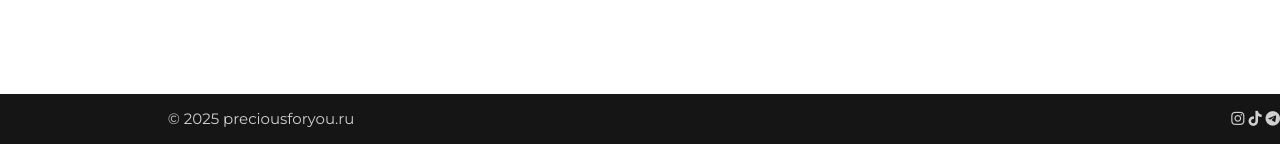
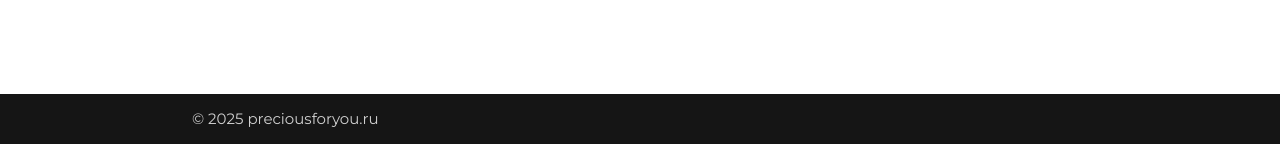
Before and after one commit to V1rucov/precious, a Flask app: page / in a window 1280 px wide. Shown: the part 1671-1815 px from the top of the page. Run offline with Flask 3, Linux system fonts and the light colour scheme; data that the repository does not hold is empty; some libraries are stand-ins or nearby versions.

Commit message:
убрал хуйню

```diff
--- a/templates/index.html
+++ b/templates/index.html
@@ -160,11 +160,6 @@
           <div class="container">
           © 2025 preciousforyou.ru
           </div>
-          <div class="">
-          <i class="fa-brands fa-instagram"></i>
-          <i class="fa-brands fa-tiktok"></i>
-          <i class="fa-brands fa-telegram"></i>
-          </div>
         </div>
     </footer>
 
```
